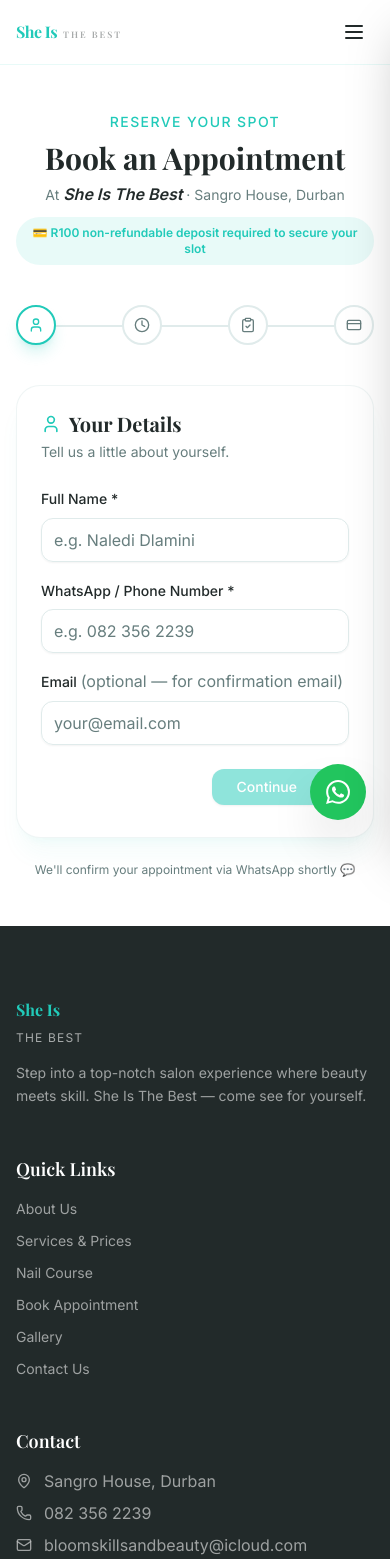
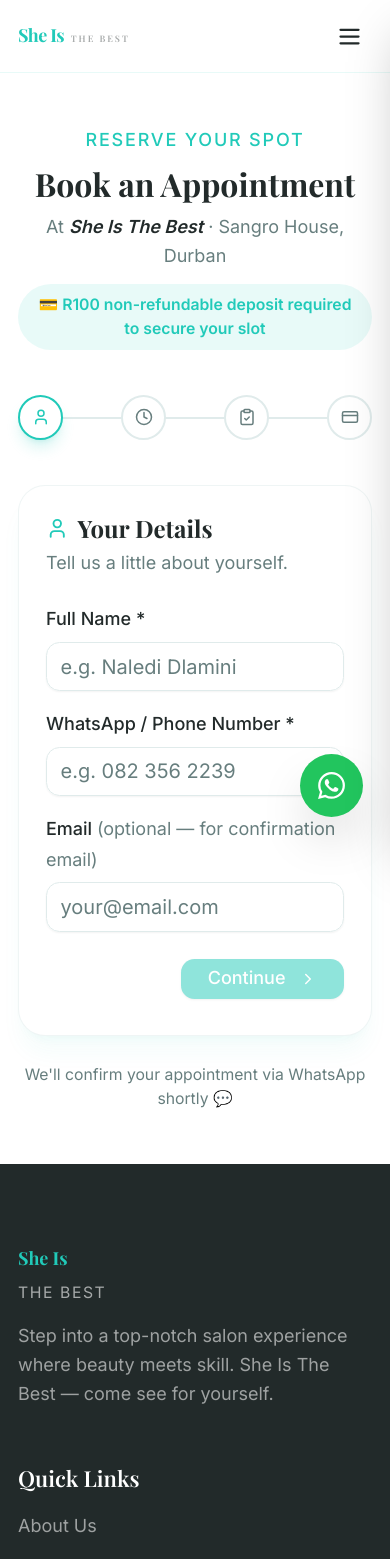
Before and after one commit to Sphile2012/spiffy-treacle-bd7029, a React (Vite) app: page /book in a window 390 px wide. Shown: the top 1559 px of the page. Built offline with nearby package versions, Linux system fonts and the light colour scheme; a web font is replaced by a local one.

Commit message:
Fix mobile font sizes: 18px base, override text-sm/xs on small screens

```diff
--- a/src/index.css
+++ b/src/index.css
@@ -86,7 +86,7 @@
 @layer base {
   html {
     scroll-behavior: smooth;
-    font-size: 16px;
+    font-size: 18px;
     -webkit-text-size-adjust: 100%;
     text-size-adjust: 100%;
   }
@@ -99,13 +99,13 @@
     @apply bg-background text-foreground;
     font-family: var(--font-body);
     font-size: 1rem;
-    line-height: 1.6;
+    line-height: 1.7;
     -webkit-font-smoothing: antialiased;
     -moz-osx-font-smoothing: grayscale;
   }
 
-  /* Ensure minimum readable font size on all elements */
-  p, span, label, input, textarea, select, button, a, li {
+  /* Enforce minimum 18px on all text elements */
+  p, span, label, input, textarea, select, button, a, li, td, th {
     font-size: 1rem;
   }
 
@@ -116,6 +116,20 @@
   }
 }
 
+/* ── Override Tailwind small text classes on mobile ─────────────────────── */
+/* On screens < 768px, text-sm and text-xs are bumped to readable sizes      */
+@media (max-width: 767px) {
+  .text-xs  { font-size: 0.875rem !important; line-height: 1.5 !important; } /* 15.75px */
+  .text-sm  { font-size: 1rem    !important; line-height: 1.6 !important; } /* 18px    */
+  .text-base { font-size: 1.111rem !important; }                              /* 20px    */
+  .text-lg  { font-size: 1.222rem !important; }                              /* 22px    */
+  .text-xl  { font-size: 1.333rem !important; }                              /* 24px    */
+  .text-2xl { font-size: 1.556rem !important; }                              /* 28px    */
+  .text-3xl { font-size: 1.778rem !important; }                              /* 32px    */
+  .text-4xl { font-size: 2rem     !important; }                              /* 36px    */
+  .text-5xl { font-size: 2.444rem !important; }                              /* 44px    */
+}
+
 @layer utilities {
   .text-gold { color: hsl(var(--gold)); }
   .bg-gold { background-color: hsl(var(--gold)); }
--- a/src/pages/Gallery.jsx
+++ b/src/pages/Gallery.jsx
@@ -18,12 +18,12 @@
 
         {/* Header */}
         <motion.div initial={{ opacity: 0, y: 20 }} animate={{ opacity: 1, y: 0 }} className="text-center mb-16">
-          <p className="text-primary text-sm font-medium uppercase tracking-widest mb-3">Our Work</p>
+          <p className="text-primary text-base font-medium uppercase tracking-widest mb-3">Our Work</p>
           <h1 className="font-heading text-4xl sm:text-5xl font-bold text-foreground mb-2">
             <span className="text-primary font-black">She Is</span>
-            <span className="block text-2xl font-light text-muted-foreground mt-1">The Best · Gallery</span>
+            <span className="block text-2xl sm:text-3xl font-light text-muted-foreground mt-1">The Best · Gallery</span>
           </h1>
-          <p className="text-muted-foreground max-w-md mx-auto text-sm">
+          <p className="text-muted-foreground max-w-md mx-auto text-base">
             A glimpse into the beauty we create at She Is The Best.
           </p>
         </motion.div>
@@ -60,7 +60,7 @@
           <h3 className="font-heading text-2xl font-bold text-foreground mb-3 italic">
             Love what you see?
           </h3>
-          <p className="text-muted-foreground text-sm mb-6">Book your appointment and let us create something beautiful for you.</p>
+          <p className="text-muted-foreground text-base mb-6">Book your appointment and let us create something beautiful for you.</p>
           <Link to="/book">
             <Button size="lg" className="rounded-full px-12 py-6 text-base bg-primary hover:bg-primary/90 text-primary-foreground shadow-lg shadow-primary/20">
               Book Your Service ✨
--- a/src/pages/NailCourse.jsx
+++ b/src/pages/NailCourse.jsx
@@ -32,12 +32,12 @@
     <div className="py-12 sm:py-20">
       {/* Header */}
       <div className="max-w-6xl mx-auto px-4 sm:px-6 text-center mb-12">
-        <p className="text-primary text-sm font-medium uppercase tracking-widest mb-3">Start Your Journey</p>
+        <p className="text-primary text-base font-medium uppercase tracking-widest mb-3">Start Your Journey</p>
         <h1 className="font-heading text-4xl sm:text-5xl font-bold text-foreground mb-2">
           💅 Beginner Nail Course 🎓
         </h1>
         <p className="font-heading italic text-primary text-lg mb-4">She Is The Best</p>
-        <p className="text-muted-foreground max-w-lg mx-auto text-sm">
+        <p className="text-muted-foreground max-w-lg mx-auto text-base">
           Learn essential nail techniques from scratch and grow your beauty career. From zero to professional in just 2 weeks!
         </p>
       </div>
@@ -54,18 +54,18 @@
           <div className="max-w-2xl mx-auto space-y-3 text-left mb-8">
             <div className="flex items-center gap-3">
               <span className="text-2xl">✂️</span>
-              <span className="text-sm text-foreground"><strong>Full Curriculum:</strong> Nail shaping, acrylic application, French techniques, 3D art, health & safety, and more</span>
+              <span className="text-base text-foreground"><strong>Full Curriculum:</strong> Nail shaping, acrylic application, French techniques, 3D art, health & safety, and more</span>
             </div>
             <div className="flex items-center gap-3">
               <span className="text-2xl">🎁</span>
-              <span className="text-sm text-foreground"><strong>Complete Package:</strong> Attendance certificate, 2-month mentorship, professional training kit, and hands-on experience</span>
+              <span className="text-base text-foreground"><strong>Complete Package:</strong> Attendance certificate, 2-month mentorship, professional training kit, and hands-on experience</span>
             </div>
             <div className="flex items-center gap-3">
               <span className="text-2xl">💰</span>
-              <span className="text-sm text-foreground"><strong>Investment:</strong> R3,500 total (R500 non-refundable registration)</span>
+              <span className="text-base text-foreground"><strong>Investment:</strong> R3,500 total (R500 non-refundable registration)</span>
             </div>
           </div>
-          <p className="text-sm text-muted-foreground mb-8">Limited spots available. Enroll today and start your beauty career journey! 🌸</p>
+          <p className="text-base text-muted-foreground mb-8">Limited spots available. Enroll today and start your beauty career journey! 🌸</p>
           <div className="flex flex-col sm:flex-row gap-4 justify-center">
             <Link to="/book?service=course">
               <Button size="lg" className="rounded-full px-12 py-6 text-base font-bold shadow-lg bg-primary hover:bg-primary/90 text-primary-foreground">
```
